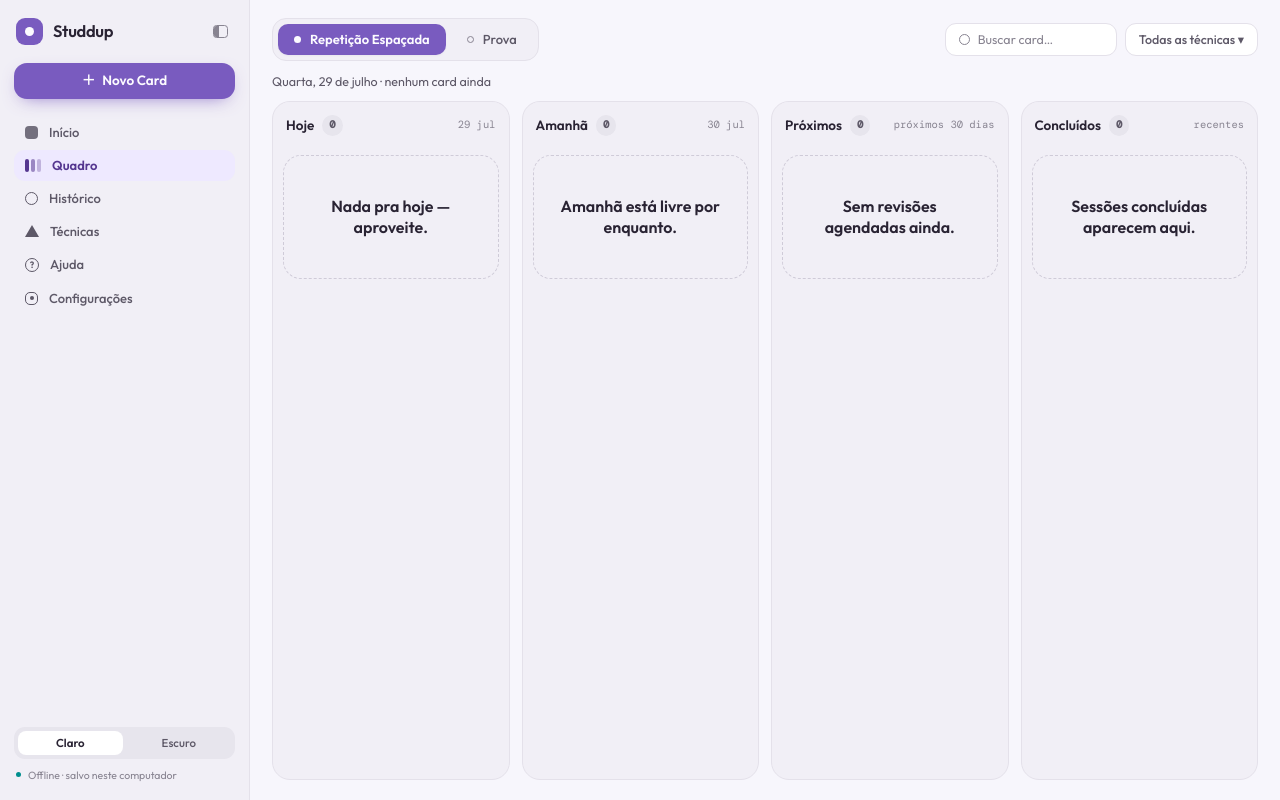
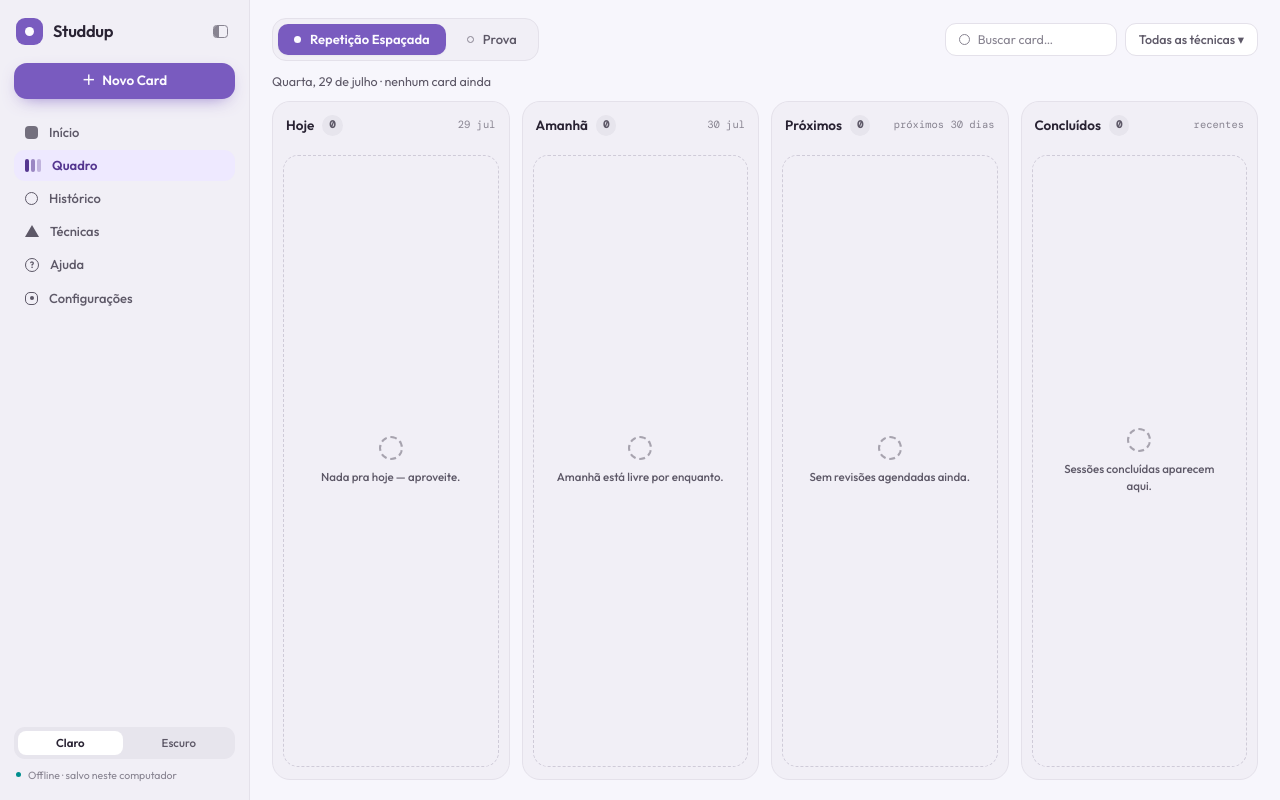
Before and after one commit to gabecmelo/Studdup, a React (Vite) app in the folder ui/: page / in a window 1280 px wide. Built offline with nearby package versions, Linux system fonts and the light colour scheme.

Commit message:
fix(ui): port stage badge, empty state and modal shell to the handoff

```diff
--- a/ui/src/components/EmptyState.tsx
+++ b/ui/src/components/EmptyState.tsx
@@ -1,6 +1,6 @@
-// Empty state (handoff "Estado vazio"). Non-punitive placeholder used by empty columns, an
-// empty method board (METH-06) and empty history (HIST-06) — always names the situation and, when
-// relevant, offers the next step rather than reading as an error.
+// Empty state (handoff column empty, design/handoff/project/Quadro.dc.html "vaziaCentro"). A calm,
+// non-punitive placeholder: a dashed box with a dashed-ring mark and a soft one-line message. Used
+// by empty columns, an empty board and empty history — names the situation, never reads as an error.
 
 import type { ReactNode } from "react";
 
@@ -9,37 +9,38 @@ export interface EmptyStateProps {
   description?: string;
   actionLabel?: string;
   onAction?: () => void;
+  /** Override the default dashed-ring mark. */
   icon?: ReactNode;
 }
 
-export function EmptyState({
-  title,
-  description,
-  actionLabel,
-  onAction,
-  icon,
-}: EmptyStateProps) {
+export function EmptyState({ title, description, actionLabel, onAction, icon }: EmptyStateProps) {
   return (
     <div
       style={{
+        flex: 1,
+        minHeight: 130,
         display: "flex",
         flexDirection: "column",
         alignItems: "center",
+        justifyContent: "center",
         textAlign: "center",
-        gap: 12,
-        padding: "40px 24px",
-        background: "var(--surface-2)",
-        border: "1px dashed var(--border-strong)",
-        borderRadius: "var(--radius-xl)",
-        color: "var(--text-2)",
+        gap: 9,
+        padding: "18px 12px",
+        border: "1.5px dashed var(--border-strong)",
+        borderRadius: 15,
       }}
     >
-      {icon && <div aria-hidden style={{ fontSize: 28, opacity: 0.8 }}>{icon}</div>}
-      <div style={{ font: "600 16px/1.3 var(--font-sans)", color: "var(--text)" }}>
+      {icon ?? (
+        <span
+          aria-hidden
+          style={{ width: 24, height: 24, borderRadius: 999, border: "2px dashed var(--text-3)", opacity: 0.7 }}
+        />
+      )}
+      <div style={{ font: "500 11.5px/1.45 var(--font-sans)", color: "var(--text-2)", maxWidth: 170 }}>
         {title}
       </div>
       {description && (
-        <div style={{ font: "400 13.5px/1.5 var(--font-sans)", maxWidth: 340 }}>
+        <div style={{ font: "400 11px/1.45 var(--font-sans)", color: "var(--text-3)", maxWidth: 200 }}>
           {description}
         </div>
       )}
@@ -49,14 +50,14 @@ export function EmptyState({
           onClick={onAction}
           style={{
             marginTop: 4,
-            font: "600 13px/1 var(--font-sans)",
-            padding: "10px 16px",
-            borderRadius: "var(--radius-pill)",
+            font: "600 12.5px/1 var(--font-sans)",
+            padding: "9px 15px",
+            borderRadius: 11,
             border: "none",
             cursor: "pointer",
             background: "var(--accent)",
             color: "var(--accent-ink)",
-            boxShadow: "var(--shadow-1)",
+            boxShadow: "var(--shadow-accent)",
           }}
         >
           {actionLabel}
--- a/ui/src/components/ModalShell.tsx
+++ b/ui/src/components/ModalShell.tsx
@@ -1,17 +1,23 @@
-// Modal shell (handoff "Shell de modal"). The reusable overlay + panel chrome only — title,
-// optional subtitle, body slot and a footer for actions. The feature modals (new/edit card,
-// overdue, postpone, exams…) compose this in later tasks; this is just the container.
+// Modal shell (handoff "Shell de modal", design/handoff/project/Componentes.dc.html lines 273–295).
+// The reusable overlay + panel chrome: a header (with an optional destructive "!" mark), a padded
+// body, and a distinct footer bar (surface-2, or danger-soft when destructive). Feature modals
+// compose this + the `ModalButton` helpers.
 
-import type { ReactNode } from "react";
+import type { CSSProperties, ReactNode } from "react";
 
 export interface ModalShellProps {
   title: string;
-  subtitle?: string;
-  children: ReactNode;
+  /** Short lead paragraph under the title (the handoff modal "body" text). */
+  subtitle?: ReactNode;
+  children?: ReactNode;
+  /** Footer action row — compose with `ModalButton`. */
   footer?: ReactNode;
   onClose?: () => void;
-  /** When false the shell renders nothing (kept controlled by the caller). Defaults to true. */
   open?: boolean;
+  /** Destructive framing: danger border, danger-soft footer, a "!" mark by the title. */
+  destructive?: boolean;
+  /** Panel width (the handoff modals are 480; the detail hub is wider). */
+  width?: number;
 }
 
 export function ModalShell({
@@ -21,6 +27,8 @@ export function ModalShell({
   footer,
   onClose,
   open = true,
+  destructive = false,
+  width = 480,
 }: ModalShellProps) {
   if (!open) return null;
 
@@ -47,37 +55,120 @@ export function ModalShell({
         style={{
           display: "flex",
           flexDirection: "column",
-          gap: 18,
-          width: "min(480px, 100%)",
+          width: `min(${width}px, 100%)`,
           maxHeight: "calc(100vh - 48px)",
-          padding: 24,
           background: "var(--surface)",
-          border: "1px solid var(--border)",
-          borderRadius: "var(--radius-2xl)",
+          border: `1px solid ${destructive ? "var(--danger)" : "var(--border)"}`,
+          borderRadius: 18,
           boxShadow: "var(--shadow-2)",
+          overflow: "hidden",
         }}
       >
-        <header style={{ display: "flex", flexDirection: "column", gap: 4 }}>
-          <div style={{ font: "600 16px/1.3 var(--font-sans)", color: "var(--text)" }}>
-            {title}
-          </div>
+        <div style={{ display: "flex", alignItems: "center", gap: 10, padding: "18px 20px 0" }}>
+          {destructive && (
+            <span
+              style={{
+                width: 24,
+                height: 24,
+                borderRadius: 8,
+                background: "var(--danger-soft)",
+                color: "var(--danger-ink)",
+                display: "flex",
+                alignItems: "center",
+                justifyContent: "center",
+                font: "700 13px/1 var(--font-sans)",
+                flex: "none",
+              }}
+            >
+              !
+            </span>
+          )}
+          <span style={{ font: "600 16px/1.3 var(--font-sans)", color: "var(--text)" }}>{title}</span>
+        </div>
+
+        <div
+          style={{
+            padding: "10px 20px 18px",
+            overflowY: "auto",
+            display: "flex",
+            flexDirection: "column",
+            gap: 14,
+          }}
+        >
           {subtitle && (
-            <div style={{ font: "400 13px/1.5 var(--font-sans)", color: "var(--text-2)" }}>
-              {subtitle}
-            </div>
+            <div style={{ font: "400 13px/1.5 var(--font-sans)", color: "var(--text-2)" }}>{subtitle}</div>
           )}
-        </header>
-
-        <div style={{ overflowY: "auto", display: "flex", flexDirection: "column", gap: 14 }}>
           {children}
         </div>
 
         {footer && (
-          <footer style={{ display: "flex", justifyContent: "flex-end", gap: 10 }}>
+          <div
+            style={{
+              display: "flex",
+              justifyContent: "flex-end",
+              gap: 8,
+              padding: "14px 20px",
+              background: destructive ? "var(--danger-soft)" : "var(--surface-2)",
+              borderTop: "1px solid var(--border)",
+            }}
+          >
             {footer}
-          </footer>
+          </div>
         )}
       </div>
     </div>
   );
 }
+
+export type ModalButtonKind = "primary" | "secondary" | "danger";
+
+const BUTTON_STYLE: Record<ModalButtonKind, CSSProperties> = {
+  primary: {
+    padding: "9px 16px",
+    background: "var(--accent)",
+    color: "var(--accent-ink)",
+    font: "600 13px/1 var(--font-sans)",
+  },
+  danger: {
+    padding: "9px 16px",
+    background: "var(--danger)",
+    color: "var(--accent-ink)",
+    font: "600 13px/1 var(--font-sans)",
+  },
+  secondary: {
+    padding: "9px 15px",
+    background: "transparent",
+    color: "var(--text-2)",
+    font: "500 13px/1 var(--font-sans)",
+  },
+};
+
+/** A footer button styled 1:1 with the handoff modal actions. */
+export function ModalButton({
+  kind = "secondary",
+  onClick,
+  disabled,
+  children,
+}: {
+  kind?: ModalButtonKind;
+  onClick?: () => void;
+  disabled?: boolean;
+  children: ReactNode;
+}) {
+  return (
+    <button
+      type="button"
+      onClick={onClick}
+      disabled={disabled}
+      style={{
+        ...BUTTON_STYLE[kind],
+        borderRadius: 11,
+        border: "none",
+        cursor: disabled ? "not-allowed" : "pointer",
+        opacity: disabled ? 0.5 : 1,
+      }}
+    >
+      {children}
+    </button>
+  );
+}
--- a/ui/src/components/StageBadge.tsx
+++ b/ui/src/components/StageBadge.tsx
@@ -15,22 +15,25 @@ const STAGE_LABEL: Record<Stage, string> = {
   Done: "Concluído",
 };
 
+// Both vocabularies render in DM Mono at 10px, matching the handoff card badges
+// (design/handoff/project/Quadro.dc.html, `eDia` and `eSessao`).
 const baseBadge: CSSProperties = {
   display: "inline-flex",
   alignItems: "center",
-  font: "600 11.5px/1 var(--font-sans)",
-  padding: "5px 10px",
+  font: "500 10px/1.4 var(--font-mono)",
+  color: "var(--text-2)",
   whiteSpace: "nowrap",
 };
 
+/** Spaced repetition: an outline pill "Dia N" (rounded, border-strong contour). */
 export function SpacedStageBadge({ stage }: { stage: Stage }) {
   return (
     <span
       style={{
         ...baseBadge,
-        borderRadius: "var(--radius-pill)",
-        background: "var(--accent-soft)",
-        color: "var(--accent-soft-ink)",
+        padding: "3px 9px",
+        borderRadius: 999,
+        border: "1px solid var(--border-strong)",
       }}
     >
       {STAGE_LABEL[stage]}
@@ -38,14 +41,16 @@ export function SpacedStageBadge({ stage }: { stage: Stage }) {
   );
 }
 
+/** Exam prep: a square-cornered filled rectangle "Sessão N de M". */
 export function ExamStageBadge({ seq, total }: { seq: number; total: number }) {
   return (
     <span
       style={{
         ...baseBadge,
-        borderRadius: 4,
-        background: "var(--revisar)",
-        color: "var(--accent-ink)",
+        padding: "3px 8px",
+        borderRadius: 7,
+        background: "var(--surface-3)",
+        border: "1px solid var(--border)",
       }}
     >
       Sessão {seq} de {total}
```
